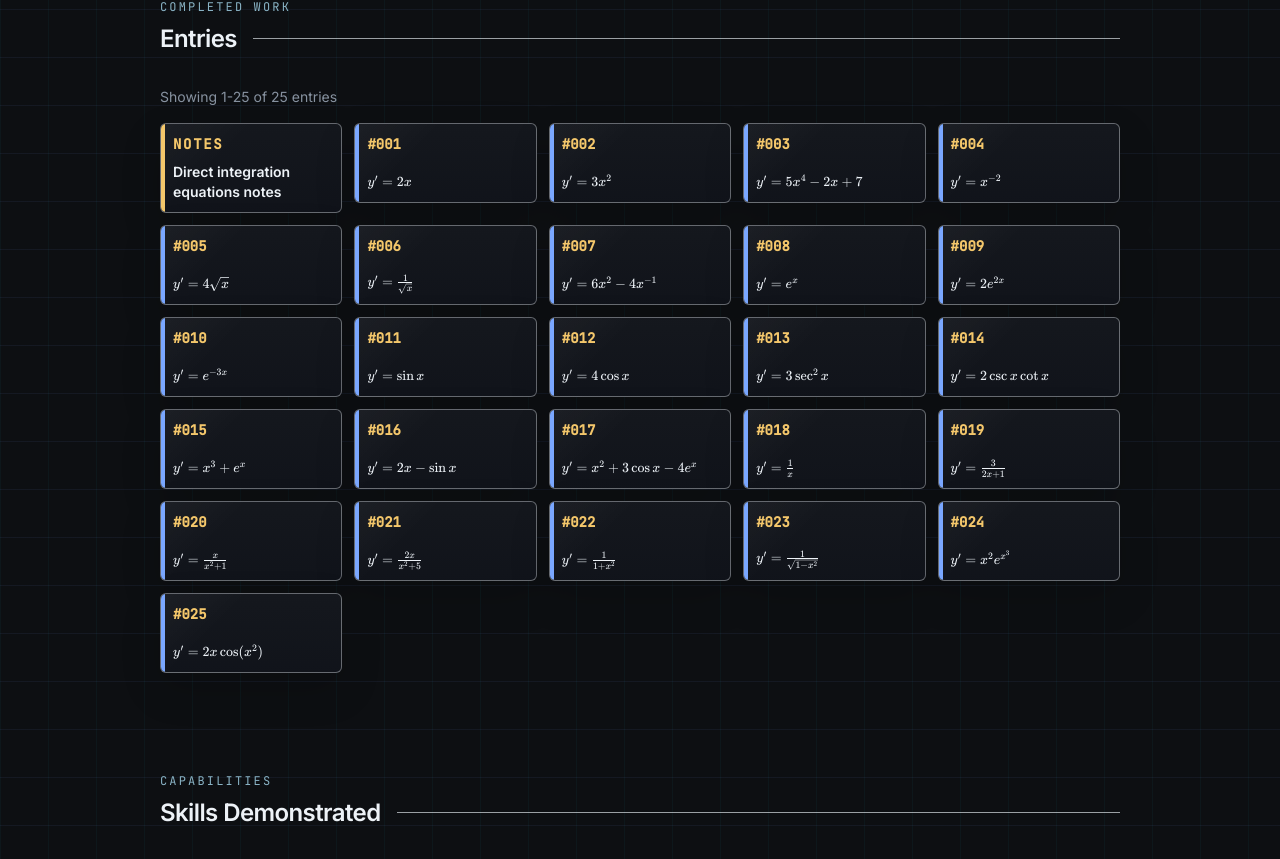
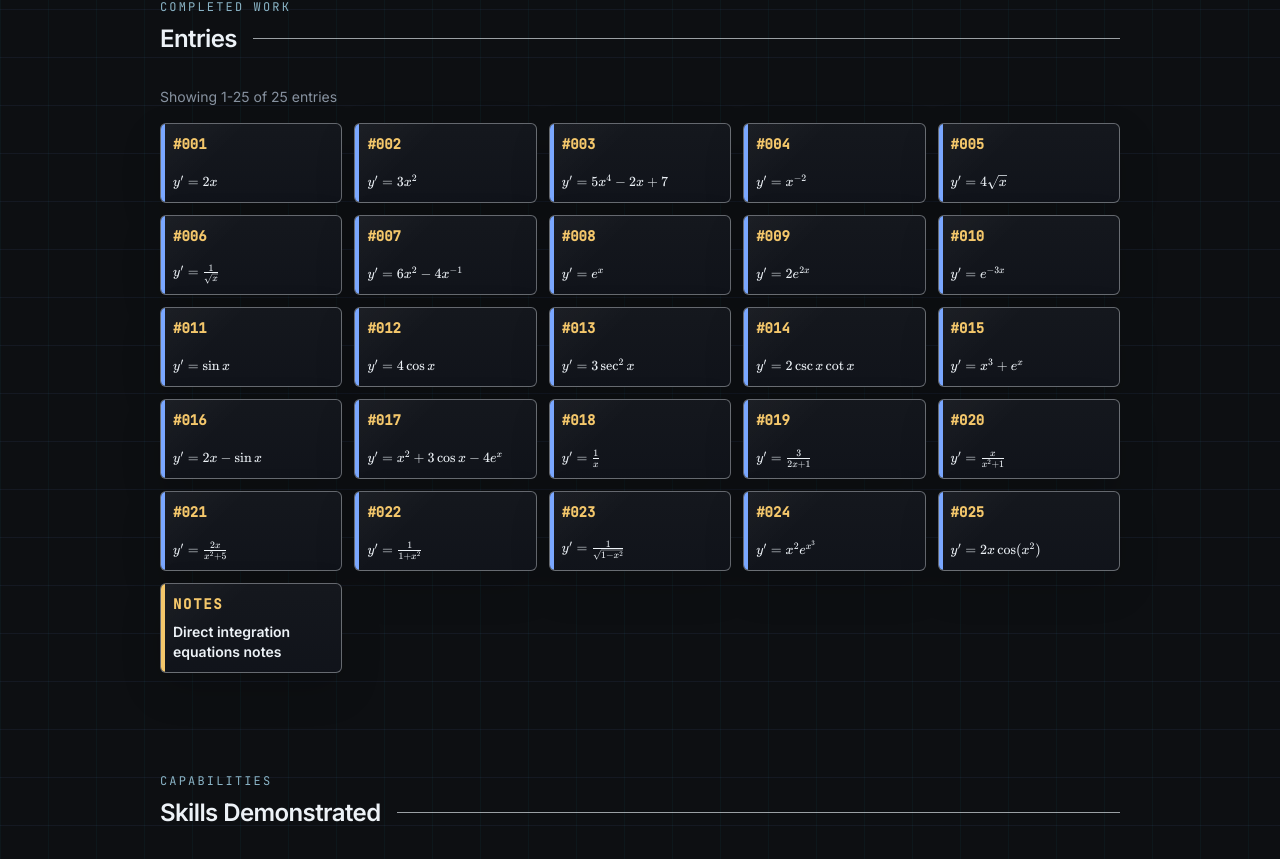
Before and after one commit to jtlutz190/Jacksons-website, a Next.js app: page /diffeq in a window 1280 px wide. Shown: the part 2439-3298 px from the top of the page. Built offline with nearby package versions, Linux system fonts and the light colour scheme.

Commit message:
Place direct integration notes after entry 25

```diff
--- a/components/DiffeqEntryBrowser.tsx
+++ b/components/DiffeqEntryBrowser.tsx
@@ -1,6 +1,6 @@
 "use client";
 
-import { useMemo, useState } from "react";
+import { Fragment, useMemo, useState } from "react";
 import katex from "katex";
 import Link from "next/link";
 import type { ConceptTag, DiffeqEntry, MethodTag } from "@/data/diffeqEntries";
@@ -193,7 +193,7 @@ export default function DiffeqEntryBrowser({ entries }: DiffeqEntryBrowserProps)
   const pageStartIndex = (page - 1) * ENTRIES_PER_PAGE;
   const pageEndIndex = Math.min(pageStartIndex + ENTRIES_PER_PAGE, filteredEntries.length);
   const paginatedEntries = filteredEntries.slice(pageStartIndex, pageEndIndex);
-  const showDirectIntegrationNotesCard = page === 1 && activeTags.length === 0;
+  const showDirectIntegrationNotesCard = activeTags.length === 0;
 
   const changePage = (pageNumber: number) => {
     setCurrentPage(Math.min(Math.max(pageNumber, 1), totalPages));
@@ -347,10 +347,9 @@ export default function DiffeqEntryBrowser({ entries }: DiffeqEntryBrowserProps)
             </div>
 
             <div className="grid gap-3 sm:grid-cols-2 lg:grid-cols-5">
-              {showDirectIntegrationNotesCard ? <DirectIntegrationNotesCard /> : null}
-
               {paginatedEntries.map((entry) => (
-                <article key={entry.slug}>
+                <Fragment key={entry.slug}>
+                  <article>
                     <Link
                       href={`/diffeq/${entry.slug}`}
                       className={`card ${getChapterAccentClass(entry.number)} ${
@@ -372,6 +371,11 @@ export default function DiffeqEntryBrowser({ entries }: DiffeqEntryBrowserProps)
                       </p>
                     </Link>
                   </article>
+
+                  {showDirectIntegrationNotesCard && entry.number === 25 ? (
+                    <DirectIntegrationNotesCard />
+                  ) : null}
+                </Fragment>
               ))}
             </div>
 
```
Lines whose indentation alone changed are shown as unchanged.
